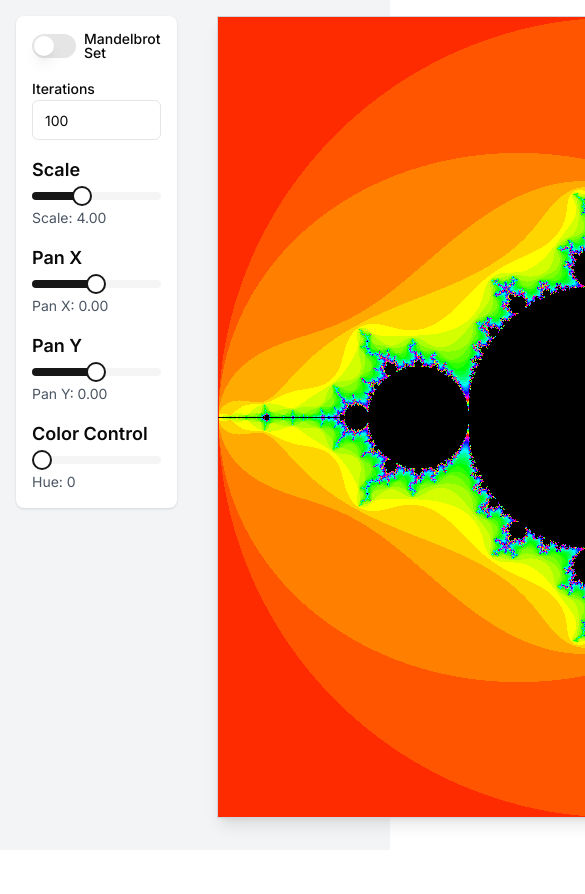
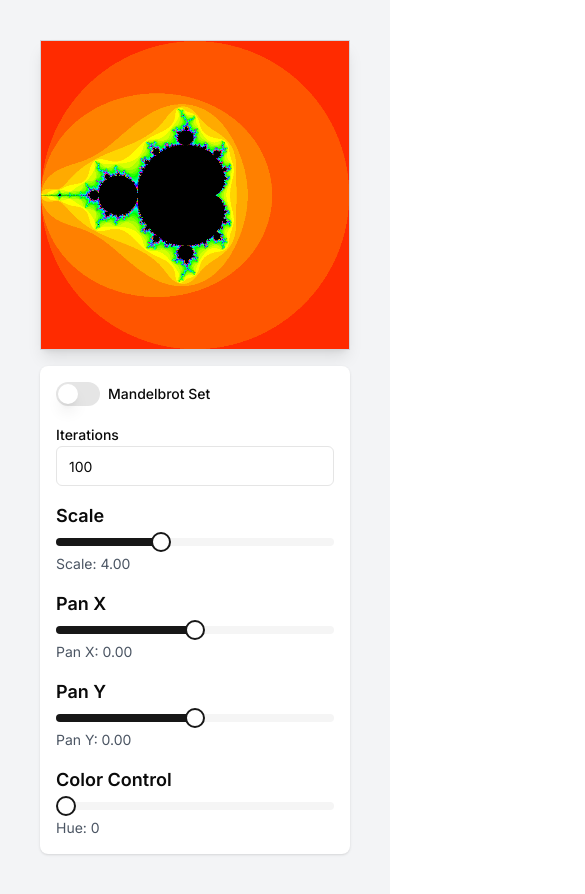
Before and after one commit to oquis/fractals2, a Next.js app: page / in a window 390 px wide. Shown: the top 894 px of the page, 585 px wide, since content can reach past the window. Before the commit the page ends 850 px from the top, so only its background shows below. Built offline with nearby package versions, Linux system fonts and the light colour scheme.

Commit message:
Make the controls be on top of the canvas for mobile only

```diff
--- a/components/FractalGenerator.tsx
+++ b/components/FractalGenerator.tsx
@@ -76,10 +76,15 @@ export default function FractalGenerator() {
 
     ctx.putImageData(imageData, 0, 0);
   }, [hue, isJulia, juliaReal, juliaImag, iterations, scale, panX, panY]);
-
   return (
-    <div className="flex items-start gap-10 min-h-screen bg-gray-100 p-4">
-      <div className="w-full max-w-md bg-white p-4 rounded-lg shadow space-y-4">
+    <div className="flex flex-col md:flex-row items-start md:gap-10 min-h-screen bg-gray-100 p-10">
+      <canvas
+        ref={canvasRef}
+        width={800}
+        height={800}
+        className="w-full md:w-auto border border-gray-300 shadow-lg mb-4 order-first md:order-last"
+      />
+      <div className="w-full md:max-w-md bg-white p-4 rounded-lg shadow space-y-4">
         <div className="flex items-center space-x-2">
           <Switch
             id="fractal-type"
@@ -192,12 +197,6 @@ export default function FractalGenerator() {
           </div>
         )}
       </div>
-      <canvas
-        ref={canvasRef}
-        width={800}
-        height={800}
-        className="border border-gray-300 shadow-lg mb-4"
-      />
     </div>
   );
 }
```
